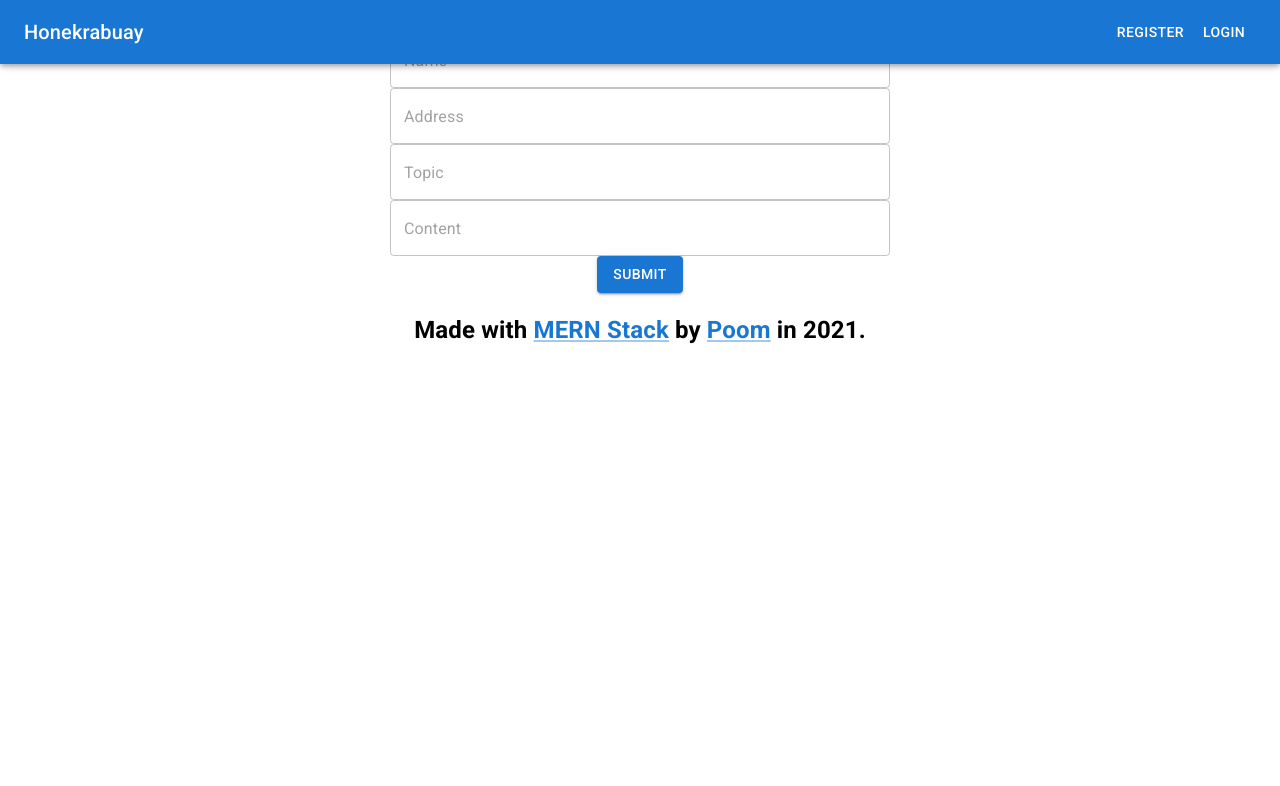
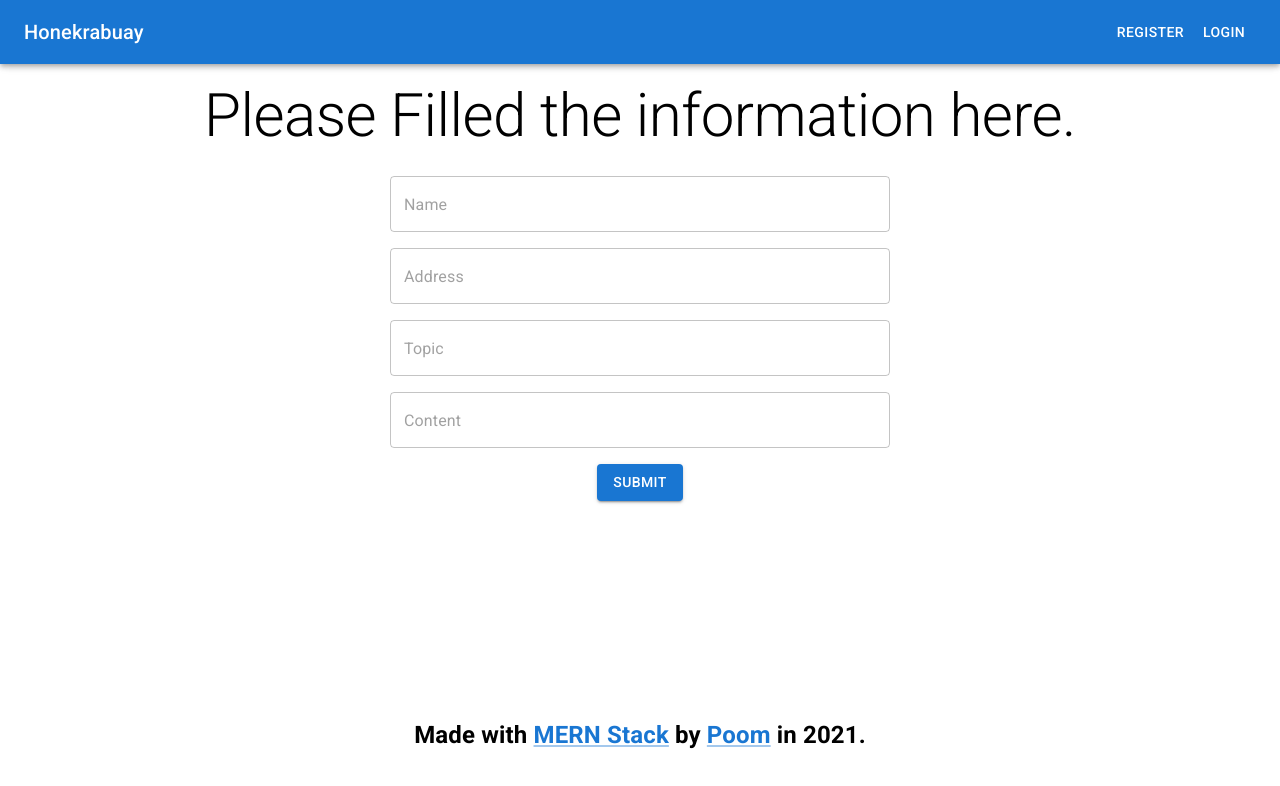
Before and after one commit to lebrancconvas/Honekrabuay, a React (Create React App) app in the folder client/: page /issueform in a window 1280 px wide. Shown: the top 786 px of the page. Built offline with nearby package versions, Linux system fonts and the light colour scheme.

Commit message:
💄 Issue Form Alignment Change.

```diff
--- a/client/src/pages/content/IssueForm.jsx
+++ b/client/src/pages/content/IssueForm.jsx
@@ -21,26 +21,26 @@ const IssueForm = () => {
 
 	return (
 		<div>
-			<Box sx={{textAlign: 'center'}}>
+			<Box sx={{textAlign: 'center'}} mt={10}>
 				<Box>
-					<Typography>
+					<Typography variant="h2">
 						Please Filled the information here.
 					</Typography>
 				</Box>
 				<form onSubmit={handleIssue}>
-					<Box>
+					<Box mt={3}>
 						<TextField type="text" placeholder="Name" sx={{width: 500}} onChange={event => setName(event.target.value)} />
 					</Box>
-					<Box>
+					<Box mt={2}>
 						<TextField type="text" placeholder="Address" sx={{width: 500}} onChange={event => setAddress(event.target.value)} />
 					</Box>
-					<Box>
+					<Box mt={2}>
 						<TextField type="text" placeholder="Topic" sx={{width: 500}} onChange={event => setTopic(event.target.value)} />
 					</Box>
-					<Box>
+					<Box mt={2}>
 						<TextField type="text" placeholder="Content" sx={{width: 500}} onChange={event => setContent(event.target.value)} />
 					</Box>
-					<Box>
+					<Box mt={2} mb={27}>
 						<Button type="submit" variant="contained">
 							Submit
 						</Button>
```
